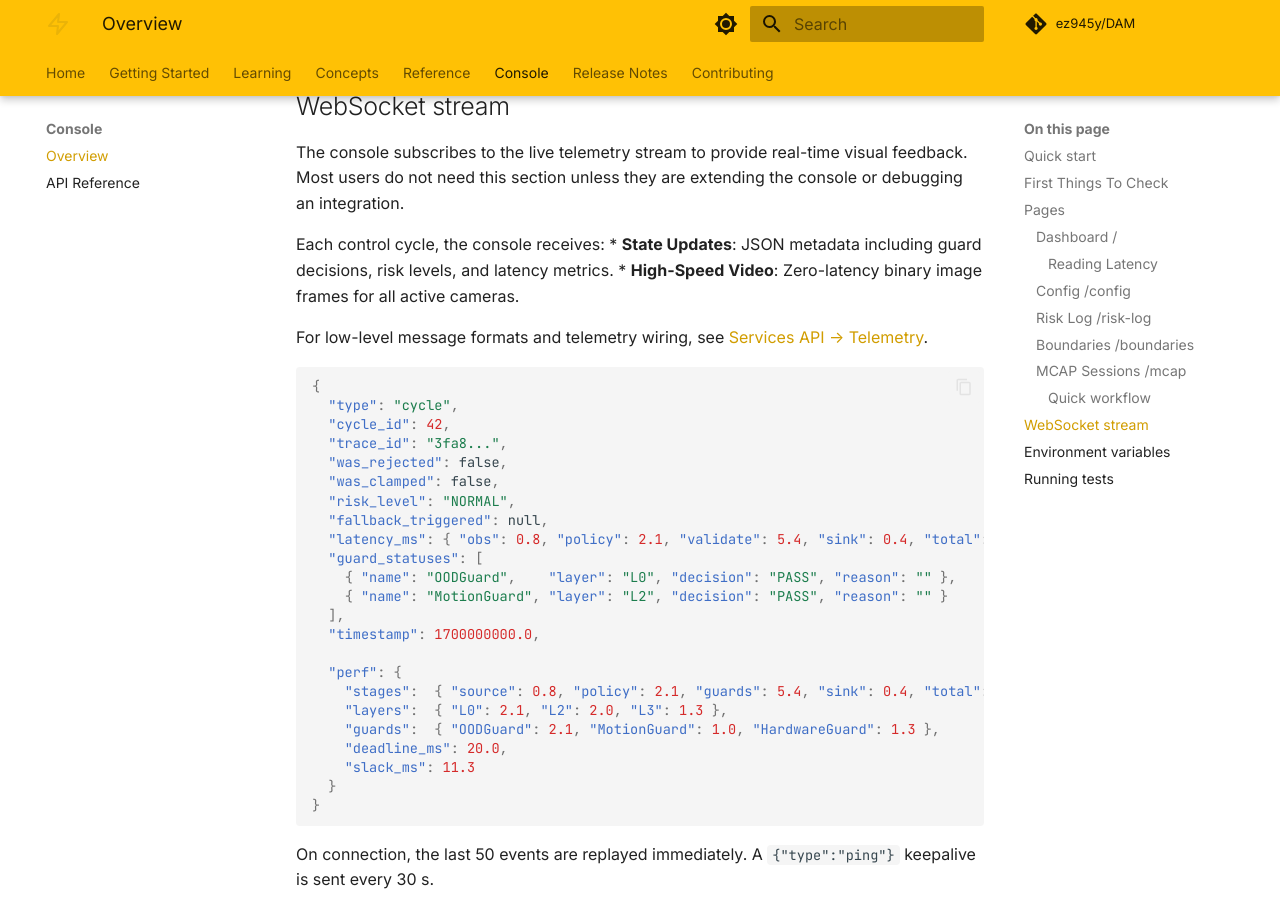
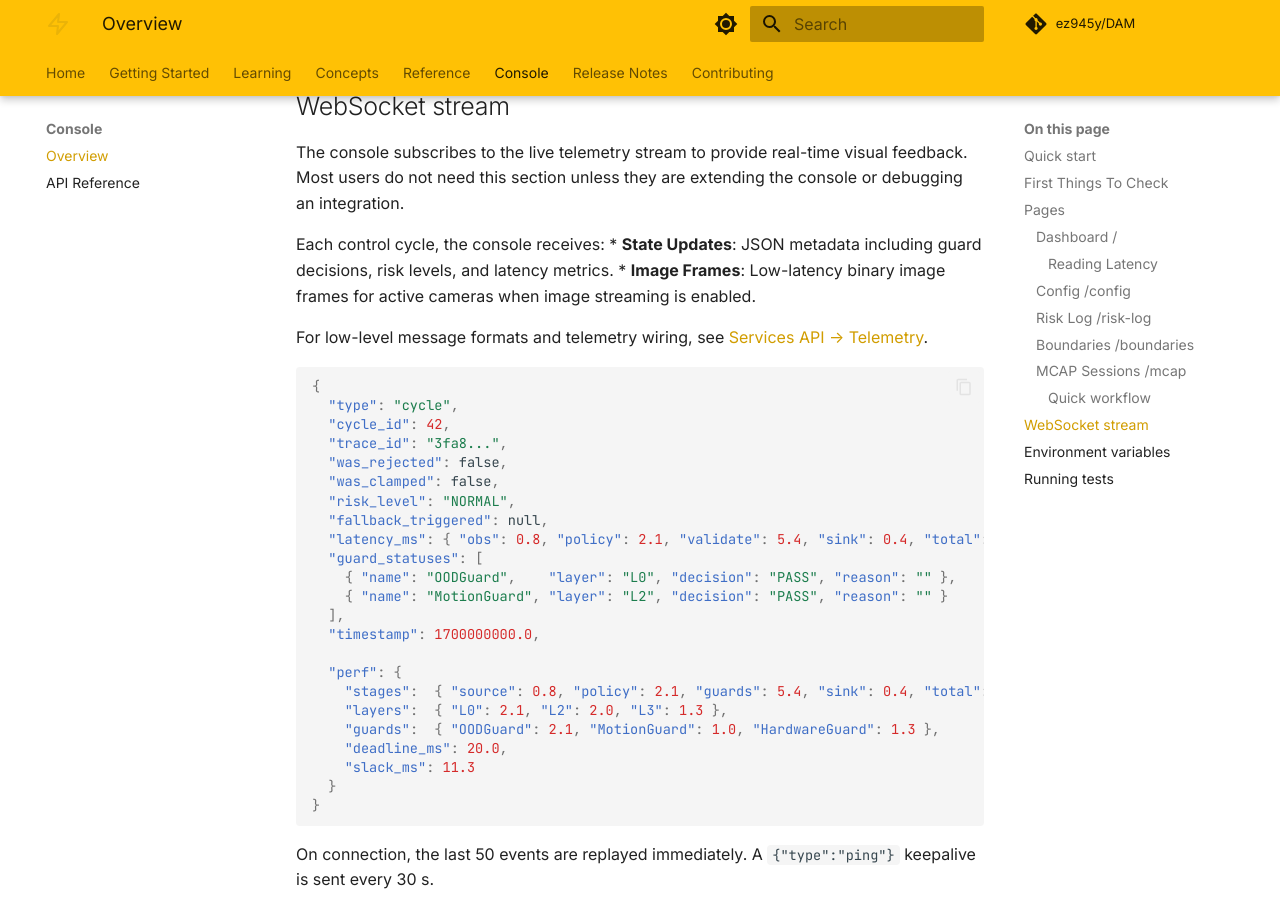
Before and after one commit to ez945y/DAM, an MkDocs documentation site: the page built from docs/console.md, in a window 1280 px wide and 900 px high, scrolled down 4702 px. Built offline with MkDocs 1.6.1 and Material for MkDocs 9.7.7, drawn with Linux system fonts in a browser that asks for light colours; comment, search, counter and statistics services are not loaded.

Commit message:
feat: calibrate console streaming docs

```diff
--- a/docs/console.md
+++ b/docs/console.md
@@ -143,7 +143,7 @@ The console subscribes to the live telemetry stream to provide real-time visual
 
 Each control cycle, the console receives:
 *   **State Updates**: JSON metadata including guard decisions, risk levels, and latency metrics.
-*   **High-Speed Video**: Zero-latency binary image frames for all active cameras.
+*   **Image Frames**: Low-latency binary image frames for active cameras when image streaming is enabled.
 
 For low-level message formats and telemetry wiring, see [Services API → Telemetry](services-api.md#ws-wstelemetry).
 
```
Also changed, not shown: 1 other file.
